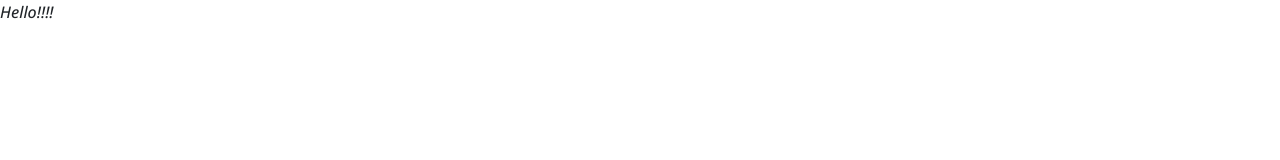
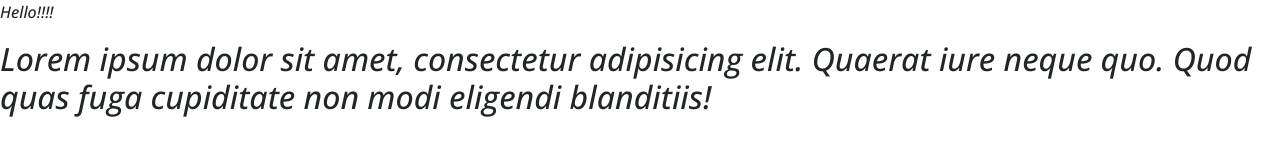
Before and after one commit to AbuTaher06/AbuTaher.github.io, a plain HTML site: page index.html in a window 1280 px wide. Drawn offline with nearby package versions, Linux system fonts and the light colour scheme.

Commit message:
Update index.html

```diff
--- a/index.html
+++ b/index.html
@@ -18,6 +18,7 @@
   <body>
 
 <p>Hello!!!!</p>
+<h2>Lorem ipsum dolor sit amet, consectetur adipisicing elit. Quaerat iure neque quo. Quod quas fuga cupiditate non modi eligendi blanditiis!</h2>
 
 
     <script src="https://cdn.jsdelivr.net/npm/bootstrap@5.1.3/dist/js/bootstrap.bundle.min.js" integrity="sha384-ka7Sk0Gln4gmtz2MlQnikT1wXgYsOg+OMhuP+IlRH9sENBO0LRn5q+8nbTov4+1p" crossorigin="anonymous"></script>
```
